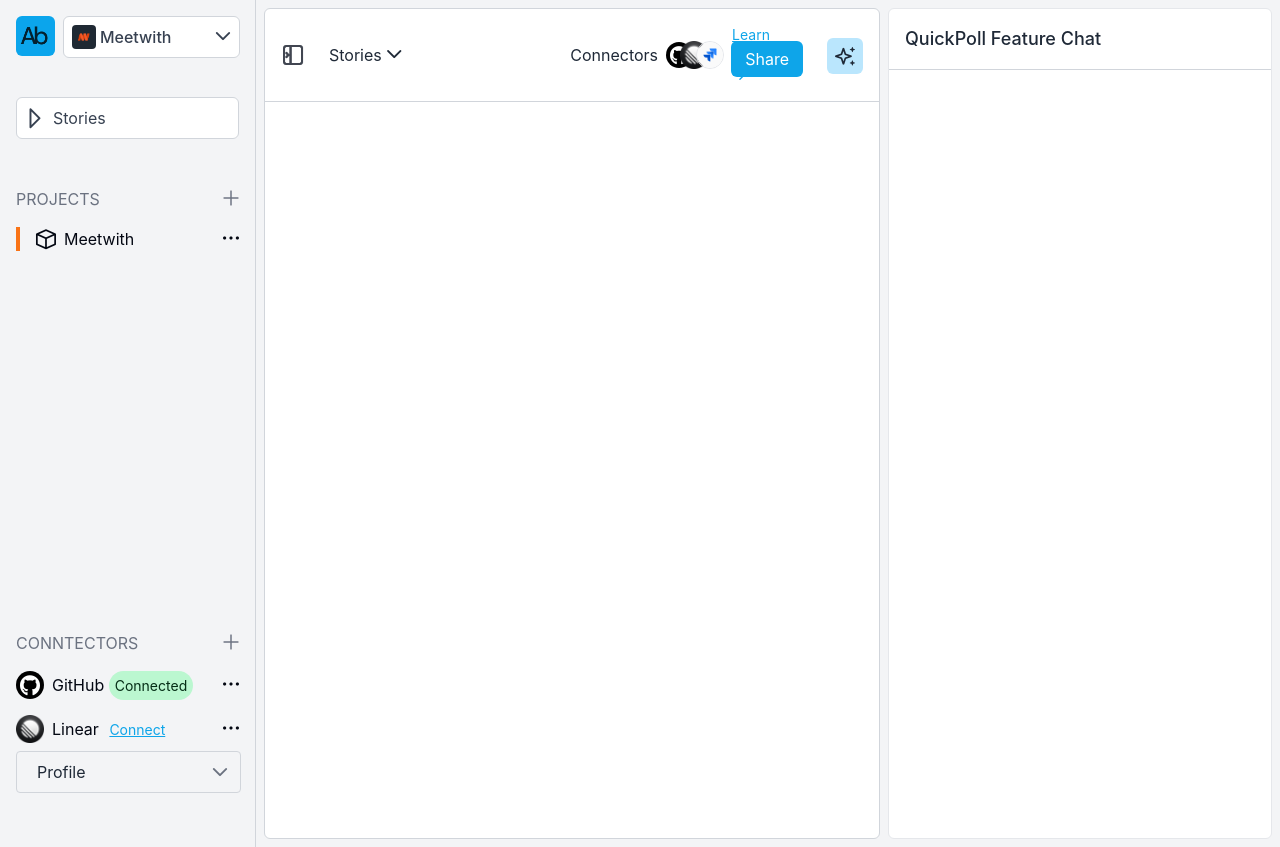
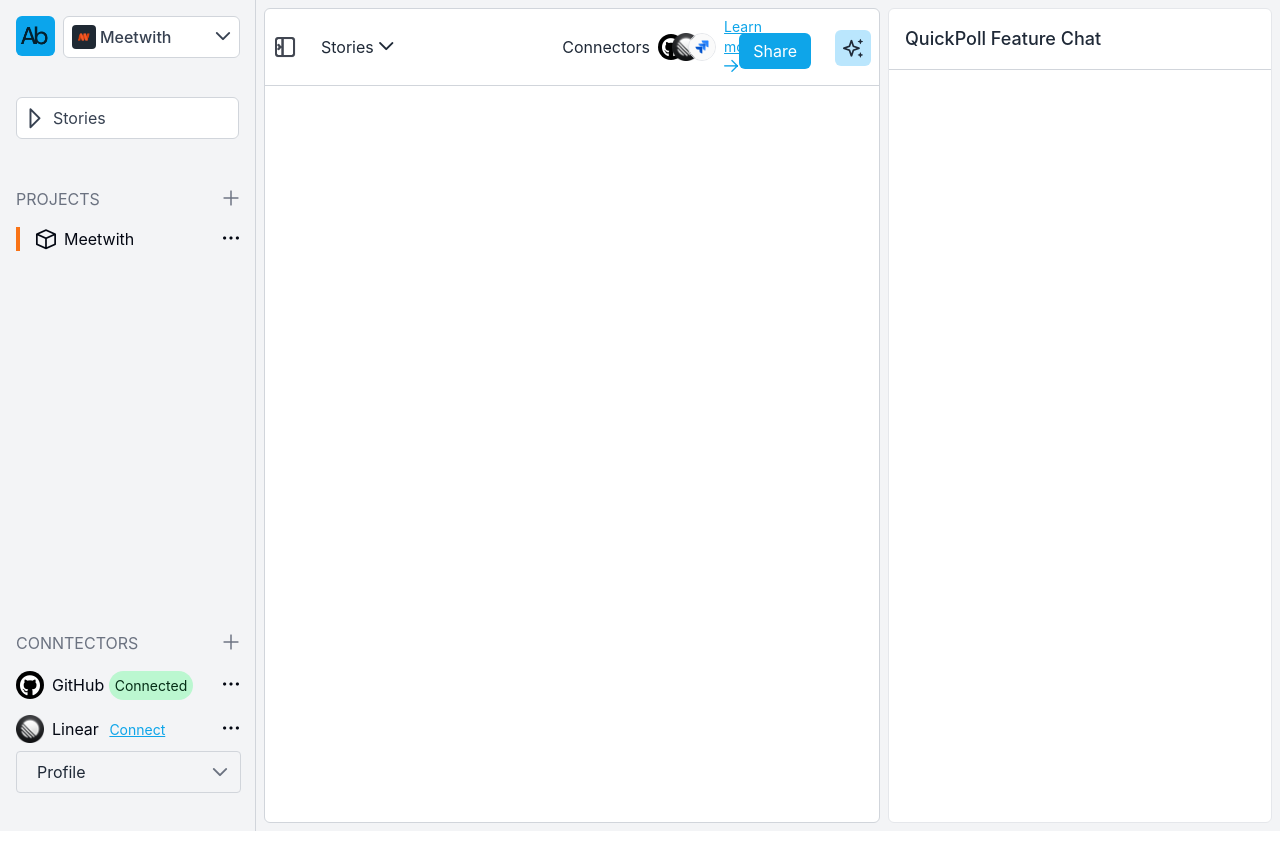
Before and after one commit to SinachPat/abble, a Vue app in the folder abble/: page /timeline in a window 1280 px wide. Built offline with nearby package versions, Linux system fonts and the light colour scheme.

Commit message:
updated the up nav bar on the timeline view

```diff
--- a/abble/src/components/timeline.vue
+++ b/abble/src/components/timeline.vue
@@ -173,7 +173,7 @@ onBeforeUnmount(() => {
     <!-- Main Content -->
     <main class="flex-1 border rounded-md m-2 border-gray-300 bg-white">
       <!-- Topbar / filters -->
-      <div class="p-4 border-b border-gray-300">
+      <div class="p-2 border-b border-gray-300">
         <div class="flex items-center">
           <div class="flex items-center gap-6">
             <img :src="sidebar" alt="sidebar expand icon" class="w-6 h-6"/>
```
